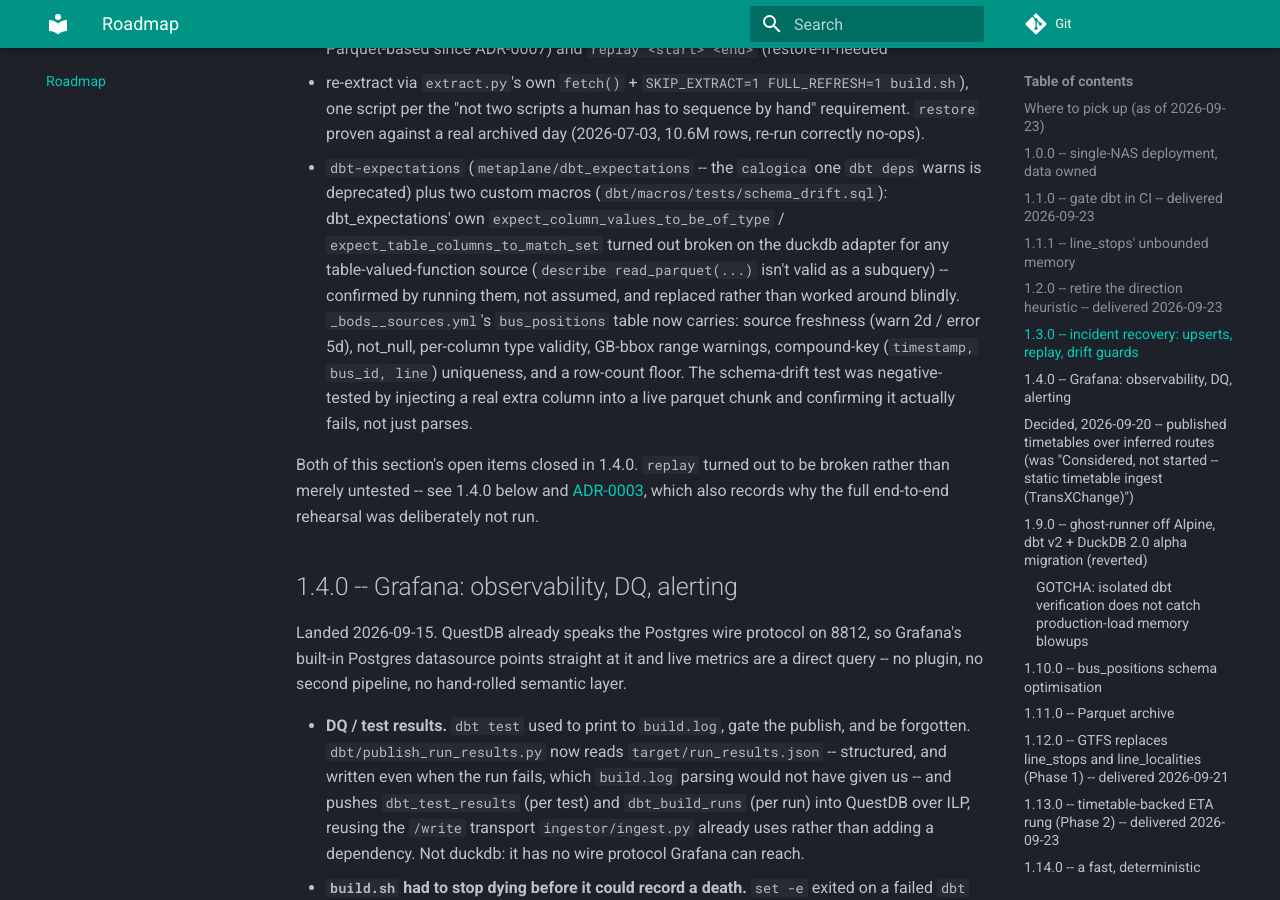
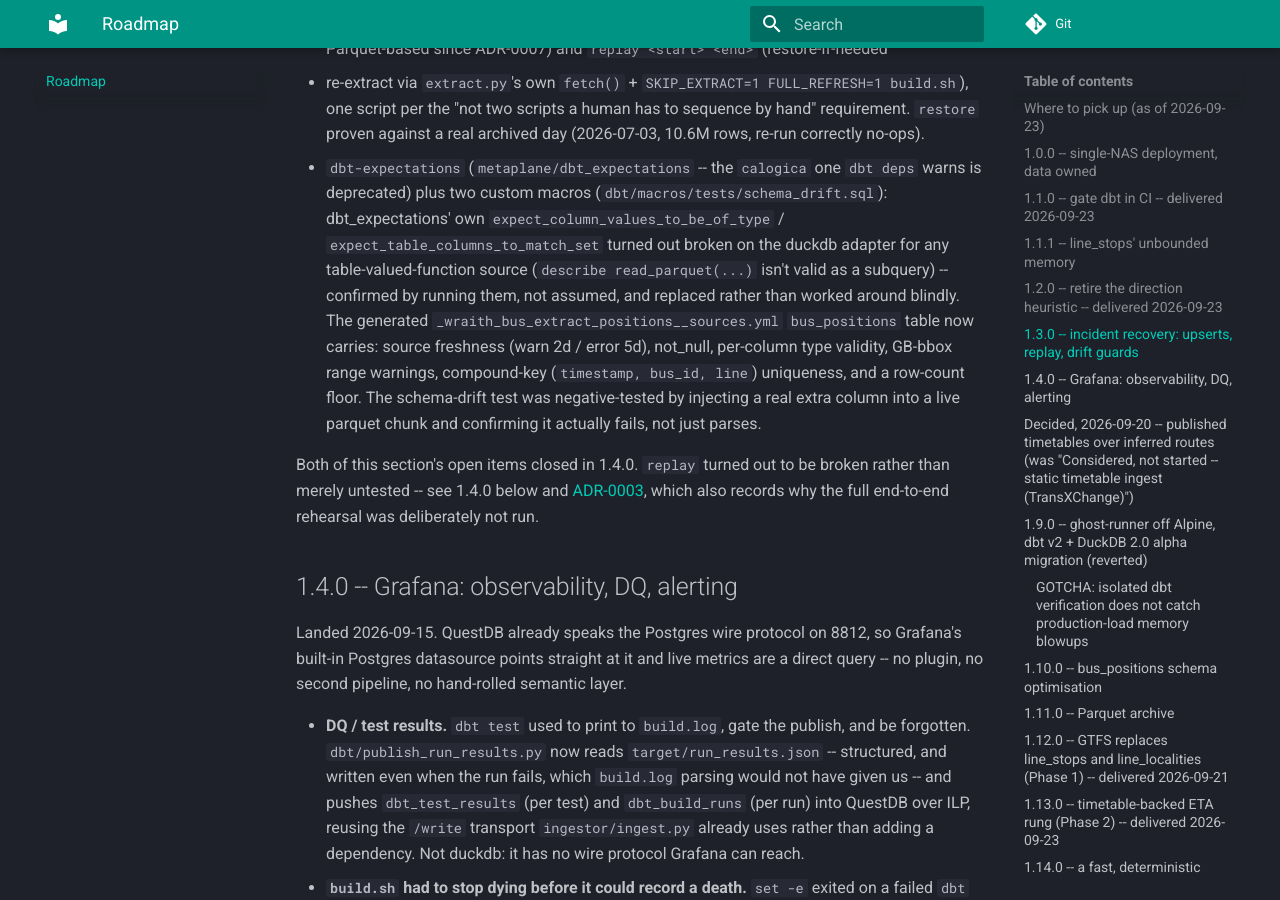
Before and after one commit to wraith-proxy/wraith-bus-ingestor, an MkDocs documentation site: the page built from docs/ROADMAP.md, in a window 1280 px wide and 900 px high, scrolled down 3978 px. Built offline with MkDocs 1.6.1 and Material for MkDocs 9.7.7, drawn with Linux system fonts in a browser that asks for light colours.

Commit message:
:memo: feature/TJP-14114: point stale bods sources references at the generated files (#51)

```diff
--- a/dbt/README.md
+++ b/dbt/README.md
@@ -476,7 +476,7 @@ dbt/
 │   └── history_days.sql           how many days the two history models keep
 ├── models/
 │   ├── staging/
-│   │   ├── bods/                  _bods__sources.yml, _bods__models.yml, stg_bods__vehicle_pings
+│   │   ├── bods/                  _wraith_bus_extract_positions__sources.yml (generated), _bods__models.yml, stg_bods__vehicle_pings
 │   │   └── naptan/                _naptan__sources.yml, _naptan__models.yml, stg_naptan__stops
 │   ├── intermediate/              journeys, shape, training set, daily ETA stats, journey delays (+ _intermediate__models.yml)
 │   └── marts/                     the three contract tables (+ _marts__models.yml)
--- a/docs/ROADMAP.md
+++ b/docs/ROADMAP.md
@@ -191,7 +191,7 @@ system assumed BODS plus a live QuestDB table WAS the history:
   turned out broken on the duckdb adapter for any table-valued-function
   source (`describe read_parquet(...)` isn't valid as a subquery) --
   confirmed by running them, not assumed, and replaced rather than
-  worked around blindly. `_bods__sources.yml`'s `bus_positions` table now
+  worked around blindly. The generated `_wraith_bus_extract_positions__sources.yml` `bus_positions` table now
   carries: source freshness (warn 2d / error 5d), not_null, per-column
   type validity, GB-bbox range warnings, compound-key
   (`timestamp, bus_id, line`) uniqueness, and a row-count floor. The
--- a/docs/operations.md
+++ b/docs/operations.md
@@ -215,8 +215,9 @@ new-shape keys and has no detector.
 **Dry runs.** `SKIP_EXTRACT=1 ./build.sh` reuses the parquet already in `dbt/data/`.
 That is fine once the new extract has run (the files then carry `recorded_at` and
 operator-keyed rows). Against parquet written by the OLD extract it still builds
-(staging types the missing column `NULL`), but the two source tests in
-`_bods__sources.yml` that pin the column set and the uniqueness key will report the
+(staging types the missing column `NULL`), but the source tests in
+`_wraith_bus_extract_positions__sources.yml` (`columns_match_set`) and the generated
+`bus_positions__extract_unique_key` test that pin the column set and the uniqueness key will report the
 old shape.
 
 ### Test results are recorded, pass or fail
```
Also changed, not shown: 1 other file.
